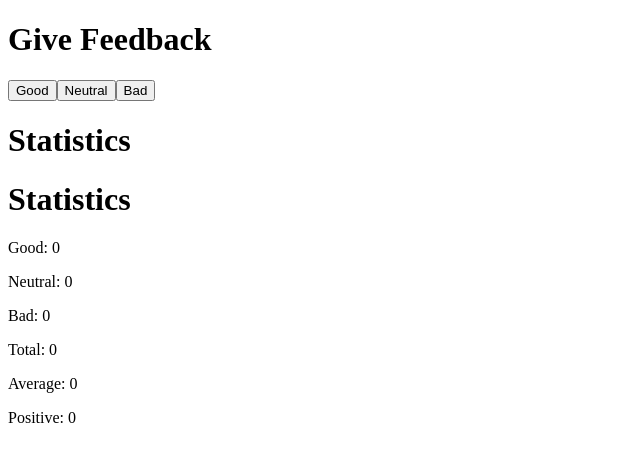
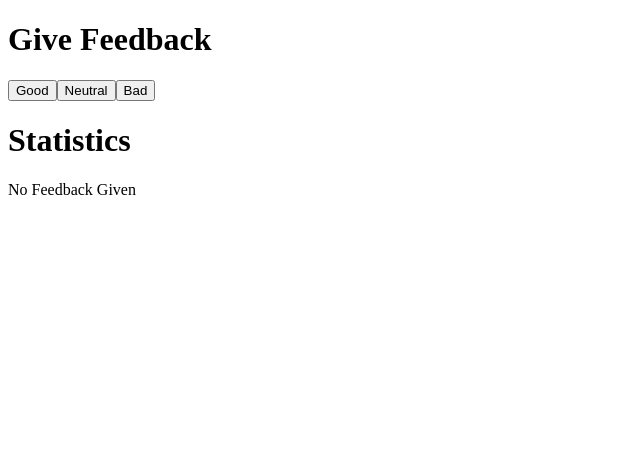
Before and after one commit to JohnBadri/fos-part1, a React (Vite) app: page / in a window 1280 px wide. Shown: the top 462 px of the page, without its empty margins (0-640 px from the left). Built offline with nearby package versions, Linux system fonts and the light colour scheme.

Commit message:
Completed Part 1 - Exercise 1.9

```diff
--- a/src/App.jsx
+++ b/src/App.jsx
@@ -8,9 +8,10 @@ const Display = ({ text, counter }) => (
   </p>
 );
 
-const Statistics = ({ good, neutral, bad, total, average, positive }) => (
+const Statistics = ({ good, neutral, bad, total, average, positive }) => {
+  if (good || neutral || bad) {
+    return (
       <div>
-    <h1>Statistics</h1>
         <Display text="Good" counter={good} />
         <Display text="Neutral" counter={neutral} />
         <Display text="Bad" counter={bad} />
@@ -19,6 +20,13 @@ const Statistics = ({ good, neutral, bad, total, average, positive }) => (
         <Display text="Positive" counter={positive} />
       </div>
     );
+  }
+  return (
+    <div>
+      <p>No Feedback Given</p>
+    </div>
+  );
+};
 
 const App = () => {
   const [good, setGood] = useState(0);
```
Lines whose indentation alone changed are shown as unchanged.
